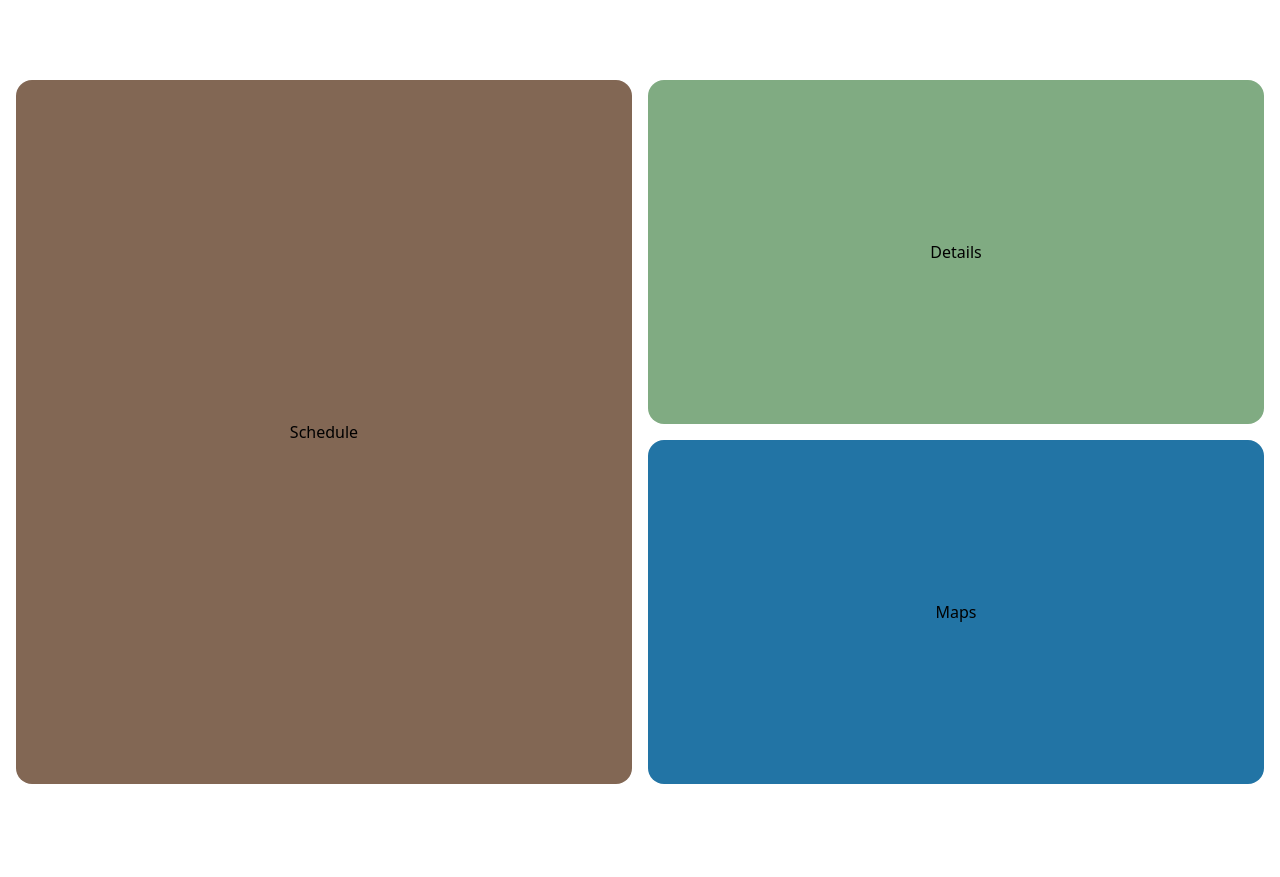
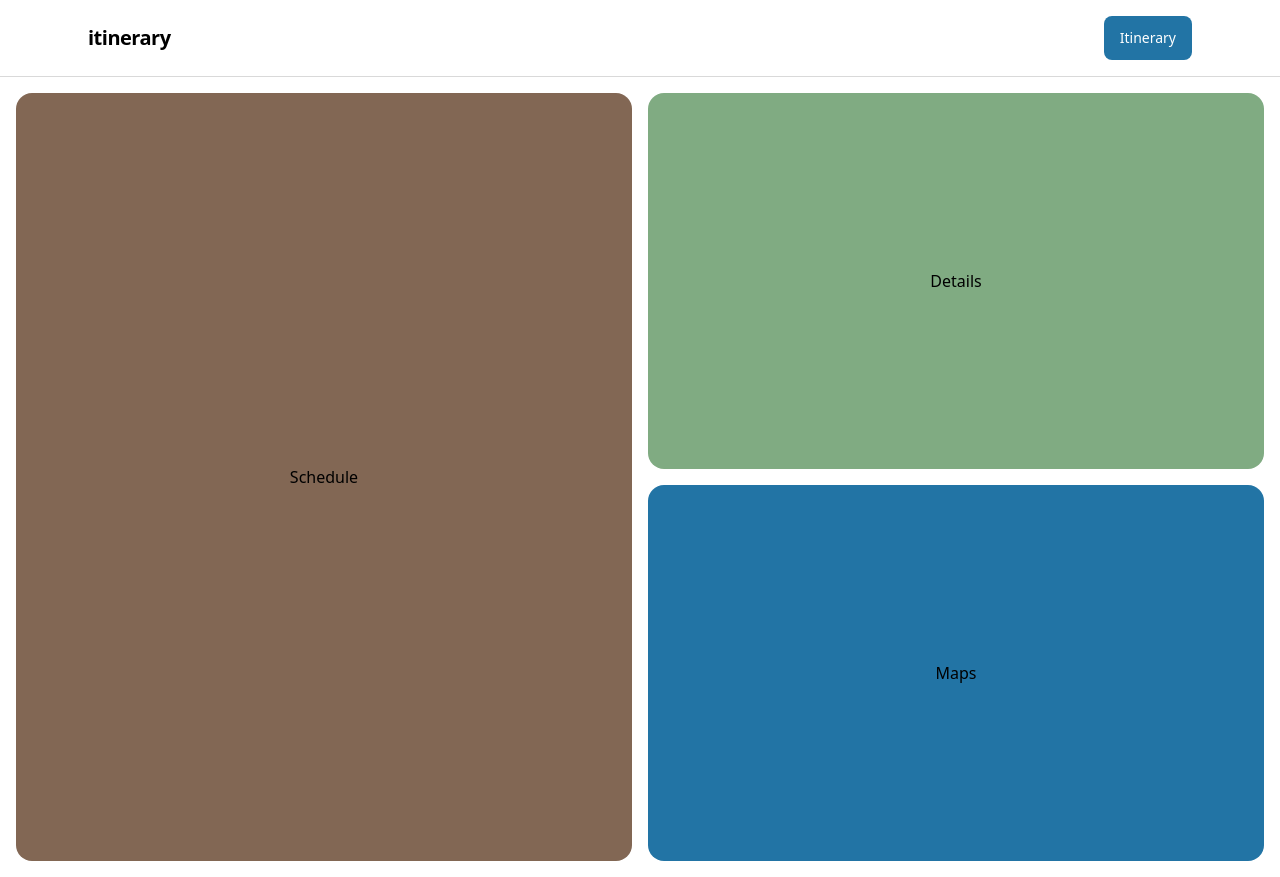
Before and after one commit to ywcharles/itinerary, a Next.js app: page /itinerary in a window 1280 px wide. Before the commit the page ends 800 px from the top, so only its background shows below. Built offline with nearby package versions, Linux system fonts and the light colour scheme.

Commit message:
navbar on itinerary

```diff
--- a/app/itinerary/page.tsx
+++ b/app/itinerary/page.tsx
@@ -7,7 +7,7 @@ type Props = {};
 
 const Itinerary = (props: Props) => {
   return (
-    <div className="flex justify-center items-center h-screen w-full text-color gap-4 p-4 pt-20">
+    <div className="flex justify-center items-center h-screen w-full text-color gap-4 p-4">
       <div className="w-1/2 h-full flex items-center justify-center gap-4">
         <Schedule />
       </div>
--- a/app/layout.tsx
+++ b/app/layout.tsx
@@ -1,6 +1,7 @@
 import type { Metadata } from "next";
 import { Geist, Geist_Mono } from "next/font/google";
 import "./globals.css";
+import Navbar from "./components/Navbar";
 
 const header = Geist({
   variable: "--font-primary",
@@ -23,7 +24,10 @@ export default function RootLayout({ children }: LayoutProps<"/">) {
       lang="en"
       className={`${header.variable} ${subheader.variable} h-full antialiased`}
     >
-      <body className="min-h-full flex flex-col">{children}</body>
+      <body className="min-h-full flex flex-col">
+        <Navbar />
+        {children}
+      </body>
     </html>
   );
 }
--- a/app/page.tsx
+++ b/app/page.tsx
@@ -3,7 +3,6 @@ import Navbar from "@/app/components/Navbar";
 export default function Home() {
   return (
     <>
-      <Navbar />
       <main className="mx-auto w-full max-w-6xl px-6 py-10">
         <h1 className="text-3xl font-bold">Home Page</h1>
       </main>
```
